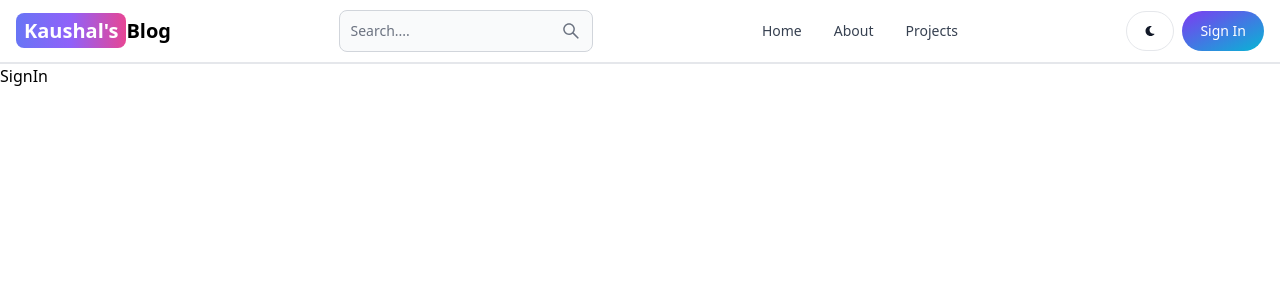
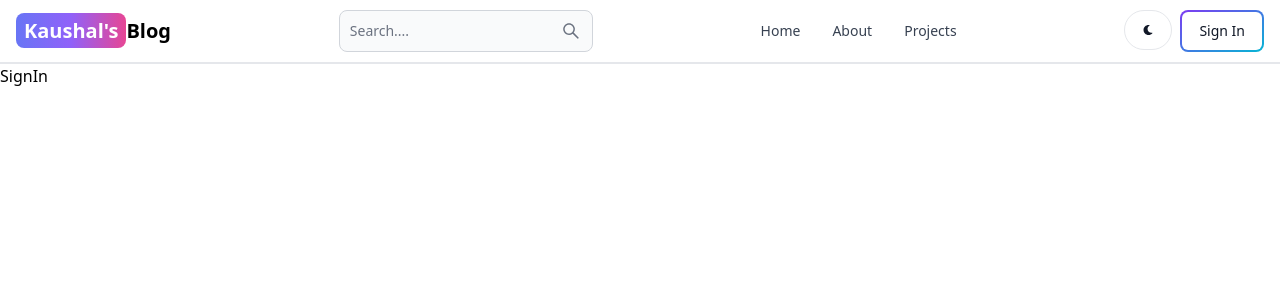
Before and after one commit to CodeWithKaushal/BLOG-WEBSITE, a React (Vite) app in the folder client/: page /sign-in in a window 1280 px wide. Shown: the top 300 px of the page. Built offline with nearby package versions, Linux system fonts and the light colour scheme.

Commit message:
change outline signin button

```diff
--- a/client/src/components/Header.jsx
+++ b/client/src/components/Header.jsx
@@ -31,7 +31,7 @@ export default function Header() {
                     <FaMoon />
                 </Button>
                 <Link to='/sign-in'>
-                    <Button gradientDuoTone='purpleToBlue' pill>
+                    <Button gradientDuoTone='purpleToBlue' outline>
                         Sign In
                     </Button>
                 </Link>
```
